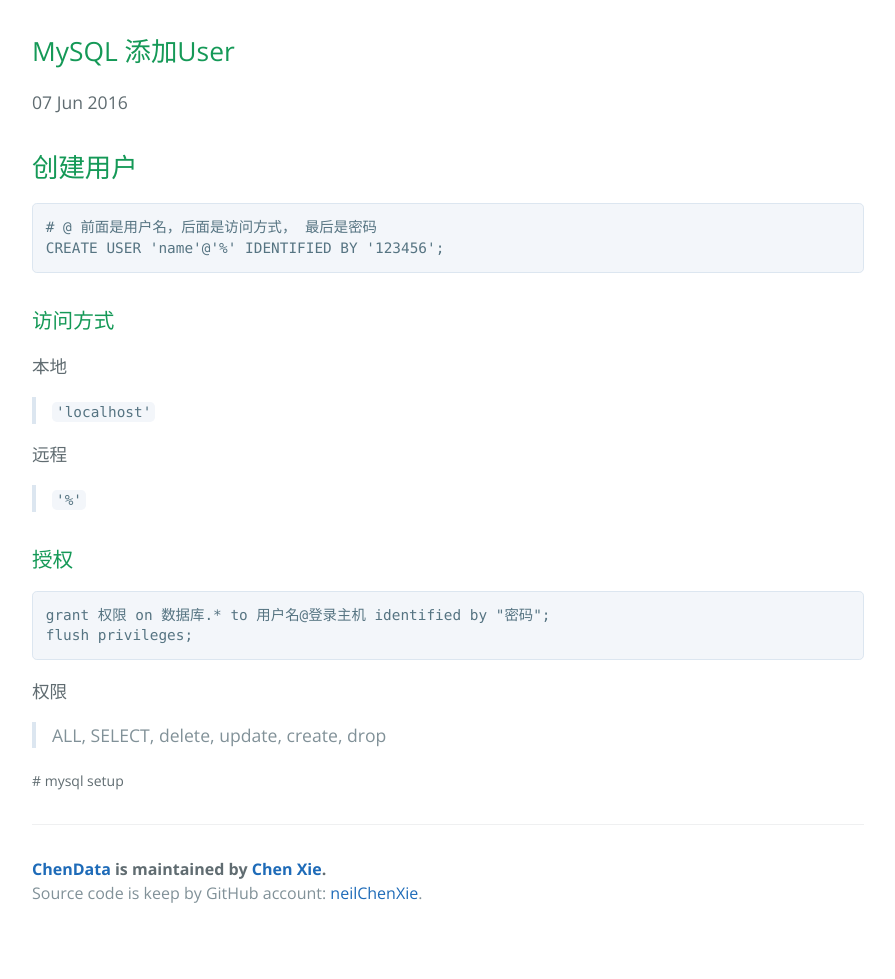
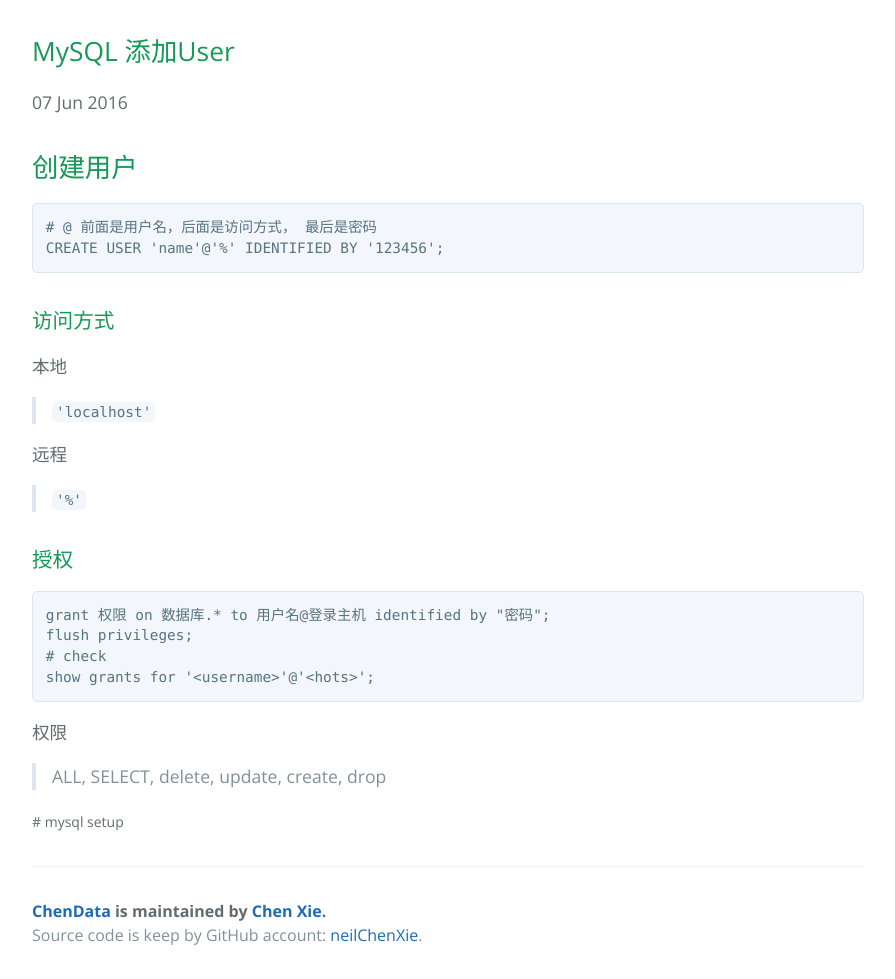
Before and after one commit to neilChenXie/ChenData, a Jekyll site: the page built from _posts/Mysql/2016-06-07-mysql_adduser.md, in a window 1280 px wide. Shown: the whole page, without its empty margins (192-1087 px from the left). Built offline with Jekyll 4.4.1, drawn with Linux system fonts in a browser that asks for light colours; before the commit the page ends 937 px from its top, so only the background shows below that.

Commit message:
checklist

````diff
--- a/_posts/Mysql/2016-06-07-mysql_adduser.md
+++ b/_posts/Mysql/2016-06-07-mysql_adduser.md
@@ -30,6 +30,8 @@ CREATE USER 'name'@'%' IDENTIFIED BY '123456';
 ```mysql
 grant 权限 on 数据库.* to 用户名@登录主机 identified by "密码";
 flush privileges;
+# check
+show grants for '<username>'@'<hots>';
 ```
 
 权限
````
Also changed, not shown: 2 other files.
